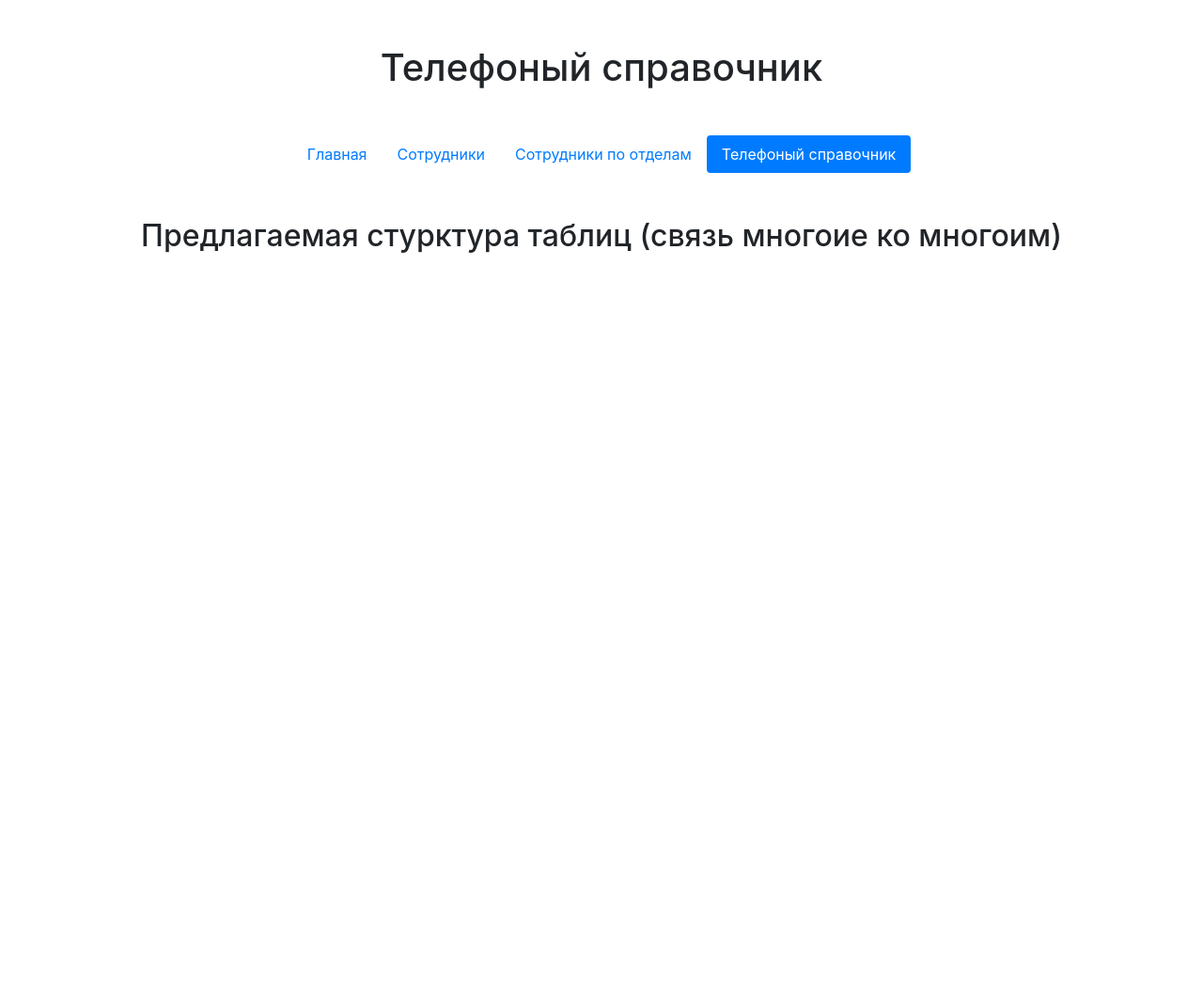
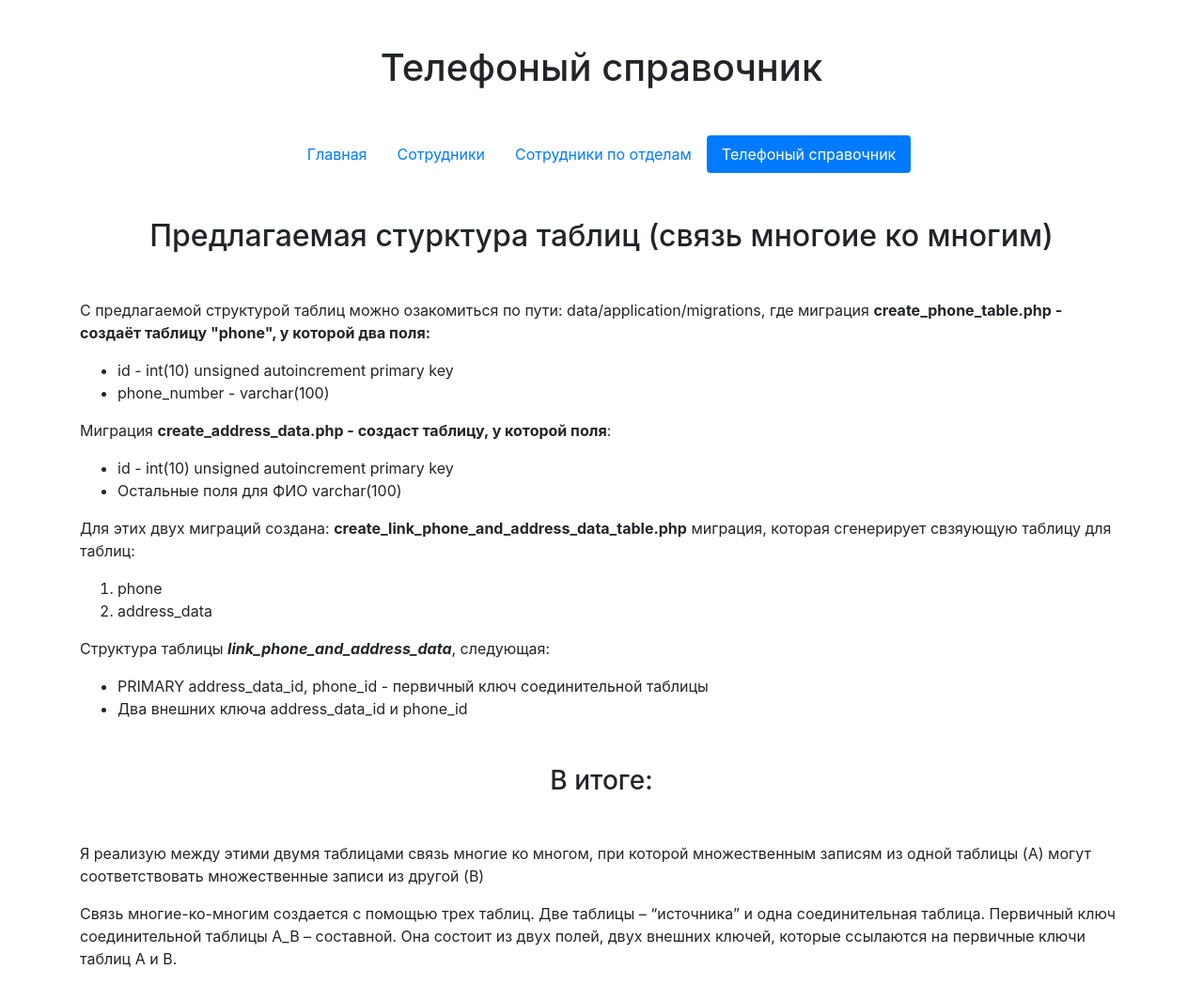
Before and after one commit to nikolaykv/simple-environment, a PHP site: page /task/phone-directory in a window 1280 px wide. Shown: the whole page at 94% size. Before the commit the page ends 269 px from the top, so only its background shows below. Run offline with PHP 8.4, Linux system fonts and the light colour scheme; classes that the project's autoload settings leave out are loaded by file name.

Commit message:
End progress over the third challenge

```diff
--- a/data/application/controllers/TaskController.php
+++ b/data/application/controllers/TaskController.php
@@ -4,6 +4,7 @@ namespace application\controllers;
 
 use application\core\Controller;
 use application\core\View;
+use Faker\Provider\PhoneNumber;
 
 
 /**
--- a/data/application/migrations/create_address_data_table.php
+++ b/data/application/migrations/create_address_data_table.php
@@ -6,9 +6,7 @@ use Illuminate\Database\Schema\Blueprint;
 
 Capsule::schema()->create('address_data', function (Blueprint $table) {
     $table->increments('id')->comment('Идентификатор адресата');
-    $table->string('firstname', 100)->comment('Имя адресата');
-    $table->string('lastname', 100)->comment('Фамилия адресата');
-    $table->string('middlename', 100)->comment('Отчество адресата');
+    $table->string('user_name', 100)->comment('ФИО адресата');
     $table->engine = 'InnoDB';
     $table->charset = 'utf8';
 });
--- a/data/application/models/Task.php
+++ b/data/application/models/Task.php
@@ -34,7 +34,6 @@ class Task extends Model
                                         INNER JOIN department ON worker.department_id=department.id
                                         GROUP BY worker.id
                                         ");
-
        return $sql;
    }
 }
--- a/data/application/seeds/seed_phone_table.php
+++ b/data/application/seeds/seed_phone_table.php
@@ -6,7 +6,7 @@ use Illuminate\Database\Capsule\Manager as Capsule;
 
 $faker = Factory::create('ru_RU');
 
-for ($i = 0; $i < 50; $i++) {
+for ($i = 0; $i < 30; $i++) {
 
     Capsule::table('phone')->insert([
         'phone_number' => $faker->unique()->phoneNumber,
--- a/data/application/views/task/phone-directory.php
+++ b/data/application/views/task/phone-directory.php
@@ -1,4 +1,3 @@
-
 <h1 class="text-center mt-5 mb-5">
     Телефоный справочник
 </h1>
@@ -24,7 +23,69 @@
 
 <div class="container">
     <h2 class="mt-5 text-center mb-5">
-        Предлагаемая стурктура таблиц (связь многоие ко многоим)
+        Предлагаемая стурктура таблиц (связь многоие ко многим)
     </h2>
+    <p>
+        С предлагаемой структурой таблиц можно озакомиться по пути:
+        data/application/migrations, где миграция <span class="font-weight-bold">create_phone_table.php - создаёт таблицу "phone", у которой два поля:</span>
+    </p>
+    <ul>
+        <li>
+            id - int(10) unsigned autoincrement primary key
+        </li>
+        <li>
+            phone_number - varchar(100)
+        </li>
+    </ul>
+    <p>
+        Миграция <span class="font-weight-bold">create_address_data.php - создаст таблицу, у которой поля</span>:</p>
+    </p>
+    <ul>
+        <li>
+            id - int(10) unsigned autoincrement primary key
+        </li>
+        <li>
+            Остальные поля для ФИО varchar(100)
+        </li>
+    </ul>
+    <p>
+        Для этих двух миграций создана: <span
+                class="font-weight-bold">create_link_phone_and_address_data_table.php</span> миграция, которая
+        сгенерирует свзяующую таблицу для
+        таблиц:
+    </p>
+    <ol>
+        <li>
+            phone
+        </li>
+        <li>
+            address_data
+        </li>
+    </ol>
+    <p>
+        Структура таблицы <span class="font-weight-bold font-italic">link_phone_and_address_data</span>, следующая:
+    </p>
+    <ul>
+        <li>
+            PRIMARY address_data_id, phone_id - первичный ключ соединительной таблицы
+        </li>
+        <li>
+            Два внешних ключа address_data_id и phone_id
+        </li>
+    </ul>
+</div>
 
+<div class="container">
+    <h3 class="mt-5 text-center mb-5">
+        В итоге:
+    </h3>
+    <p>
+        Я реализую между этими двумя таблицами связь многие ко многом, при которой множественным записям из одной
+        таблицы (A) могут соответствовать множественные записи из другой (B)
+    </p>
+    <p>
+        Связь многие-ко-многим создается с помощью трех таблиц. Две таблицы – “источника” и одна соединительная таблица.
+        Первичный ключ соединительной таблицы A_B – составной. Она состоит из двух полей, двух внешних ключей, которые
+        ссылаются на первичные ключи таблиц A и B.
+    </p>
 </div>
```
Also changed, not shown: data/application/seeds/seed_address_data_table.php (+2 -5 lines).
